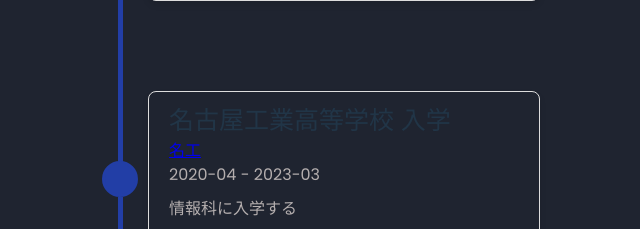
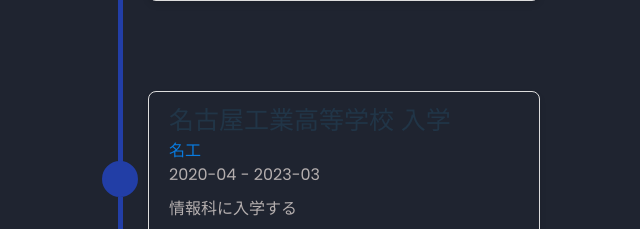
Before and after one commit to ayuayuyu/ayuayuyu.dev, a Next.js app: page / in a window 1280 px wide. Shown: the part 3320-3549 px from the top of the page, without its empty margins (319-959 px from the left). Built offline with nearby package versions, Linux system fonts and the light colour scheme.

Commit message:
fix:historyのURLのscss

```diff
--- a/src/section/historys /history/index.module.scss
+++ b/src/section/historys /history/index.module.scss
@@ -83,6 +83,10 @@
         padding-top: 5px;
       }
     }
+    .navLink {
+      text-decoration: none;
+      color: rgb(9, 123, 223);
+    }
     .description {
       padding-top: 10px;
       @container (max-width: 400px) {
```
